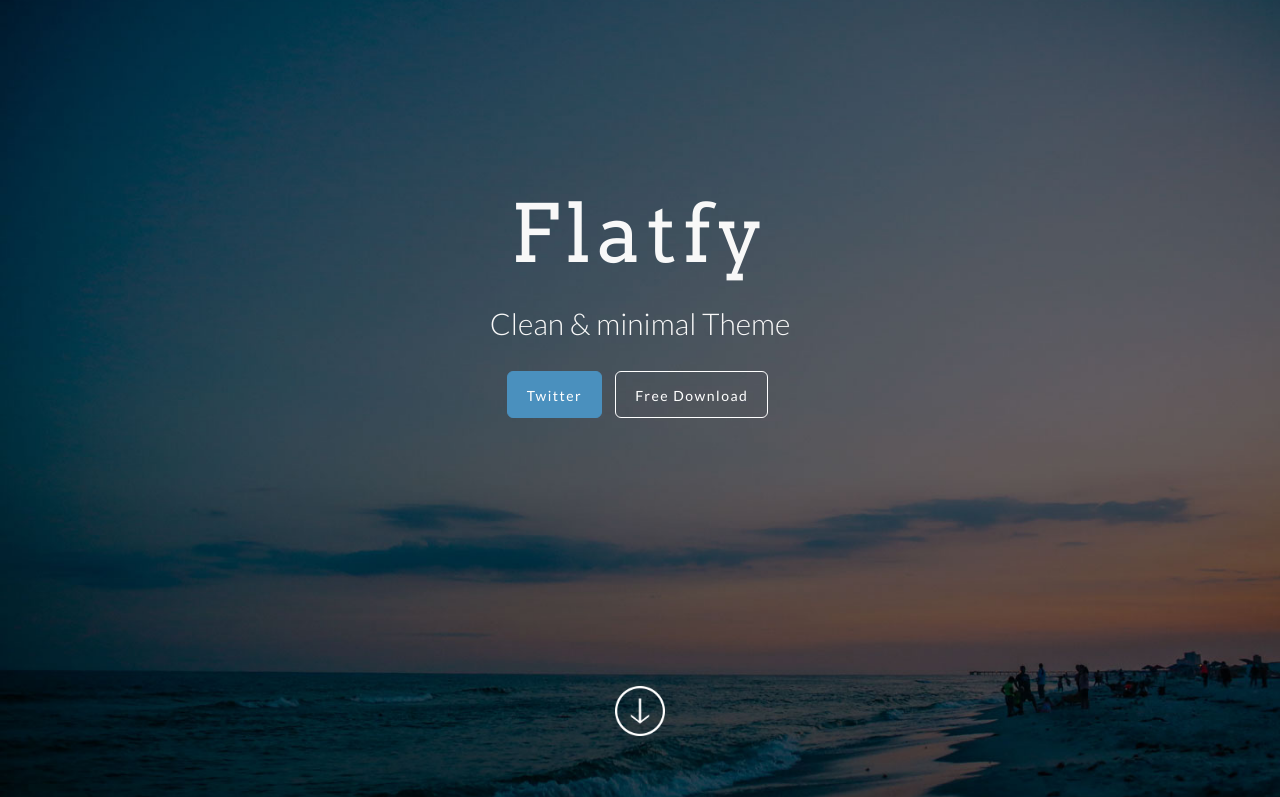
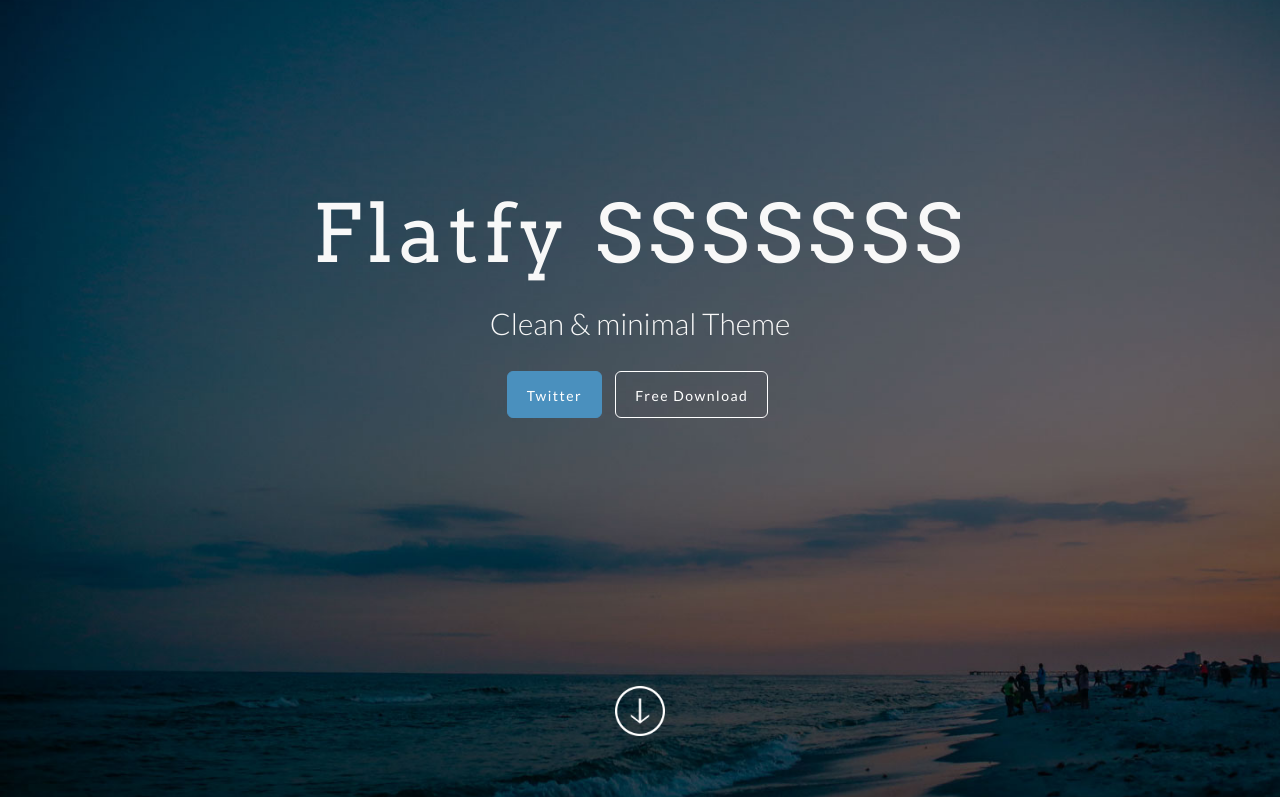
Before and after one commit to candyco2/co2, a plain HTML site: page index.html in a window 1280 px wide. Shown: the top 797 px of the page. Drawn offline with Linux system fonts and the light colour scheme.

Commit message:
Update index.html

```diff
--- a/index.html
+++ b/index.html
@@ -58,7 +58,7 @@
 	<!-- FullScreen -->
     <div class="intro-header">
 		<div class="col-xs-12 text-center abcen1">
-			<h1 class="h1_home wow fadeIn" data-wow-delay="0.4s">Flatfy</h1>
+			<h1 class="h1_home wow fadeIn" data-wow-delay="0.4s">Flatfy SSSSSSS</h1>
 			<h3 class="h3_home wow fadeIn" data-wow-delay="0.6s">Clean & minimal Theme</h3>
 			<ul class="list-inline intro-social-buttons">
 				<li><a href="https://twitter.com/galantiandrea" class="btn  btn-lg mybutton_cyano wow fadeIn" data-wow-delay="0.8s"><span class="network-name">Twitter</span></a>
```
